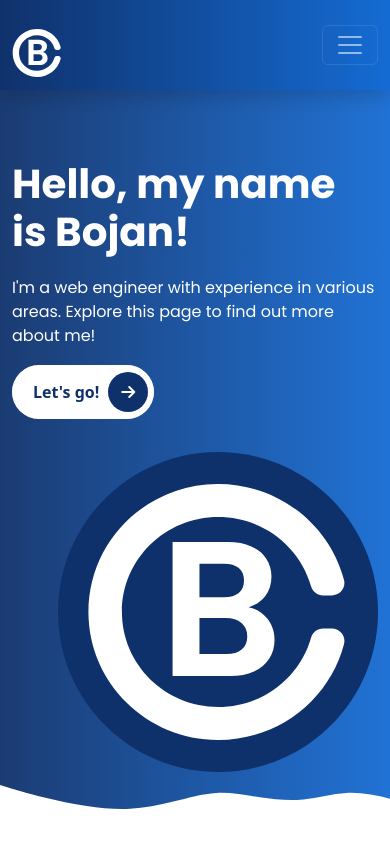
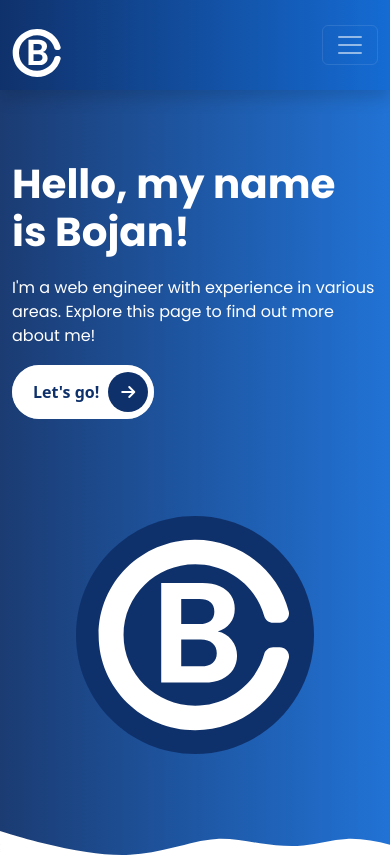
Before and after one commit to bojancvijanovic/bojancvijanovic-com, a website: page index.html in a window 390 px wide. Shown: the top 857 px of the page. Drawn offline with Linux system fonts and the light colour scheme.

Commit message:
fixing the image position

```diff
--- a/scss/sections/_intro-section.scss
+++ b/scss/sections/_intro-section.scss
@@ -12,13 +12,17 @@
       padding-bottom: 100px;
     }
   }
-
   .big-logo-box {
-
+  margin: 4rem;
     img {
       width: 20rem;
     }
+    @media screen and (max-width: 767px) {
+      img {
+        width: 100% !important;
+      }
 
+    }
     .logo-animate {
       animation: animate .8s linear;
       perspective: 30rem;
```
Also changed, not shown: assets/css/style.css.
